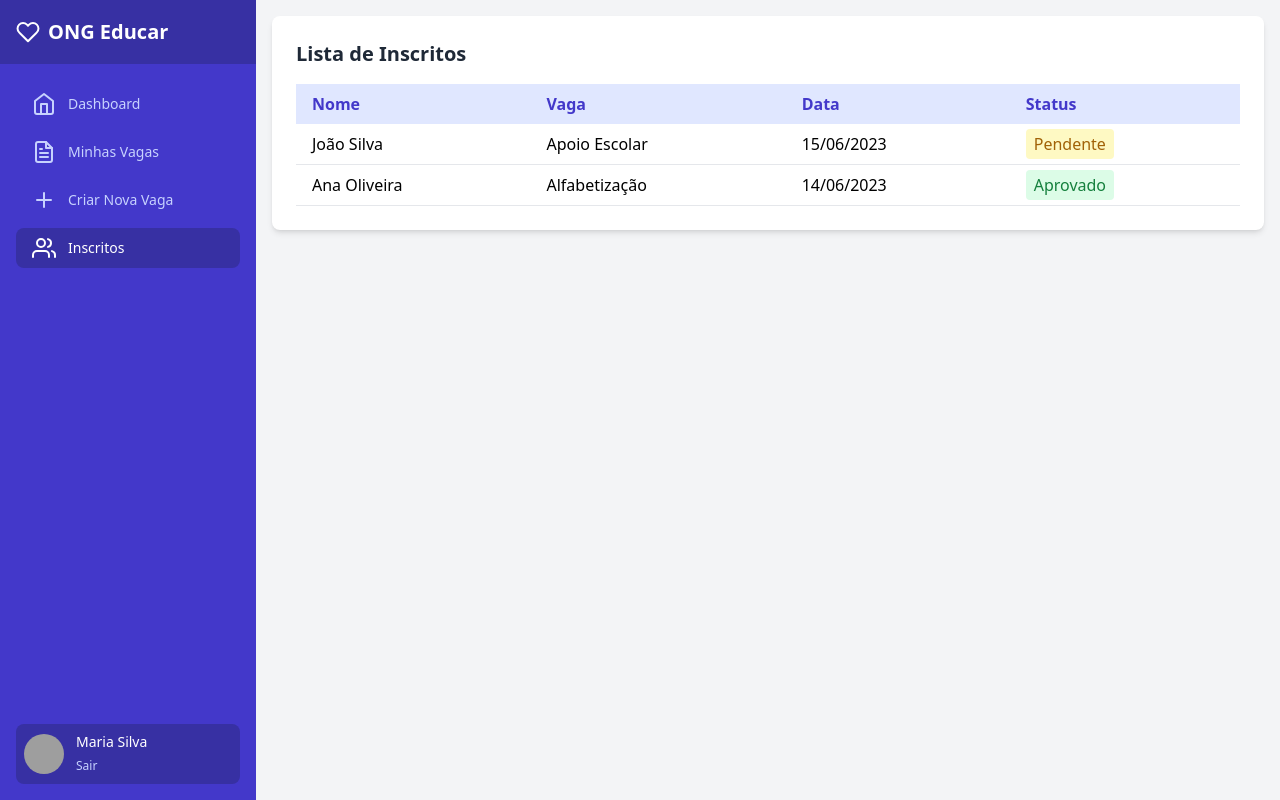
After one commit to leandromota70/voluntariado-conecta, a PHP site: page /inscritos.html in a window 1280 px wide. The commit adds this page. Run offline with PHP 8.4, Linux system fonts and the light colour scheme; some libraries are stand-ins or nearby versions; grey boxes are pictures that could not be loaded.

Commit message:
Alteração da navegações entre menus

```diff
--- /dev/null
+++ b/inscritos.html
@@ -0,0 +1,107 @@
+<!DOCTYPE html>
+<html lang="pt-BR">
+<head>
+  <meta charset="UTF-8">
+  <meta name="viewport" content="width=device-width, initial-scale=1.0">
+  <title>Inscritos | Voluntariado Conecta</title>
+  <script src="https://cdn.tailwindcss.com"></script>
+  <link href="https://unpkg.com/aos@2.3.1/dist/aos.css" rel="stylesheet">
+  <script src="https://unpkg.com/aos@2.3.1/dist/aos.js"></script>
+  <script src="https://cdn.jsdelivr.net/npm/feather-icons/dist/feather.min.js"></script>
+</head>
+<body class="font-sans antialiased bg-gray-100">
+<div class="flex h-screen">
+
+  <!-- Sidebar -->
+  <div class="hidden md:flex md:flex-shrink-0">
+    <div class="flex flex-col w-64 bg-indigo-700">
+      <div class="flex items-center h-16 px-4 bg-indigo-800">
+        <div class="flex items-center space-x-2">
+          <i data-feather="heart" class="text-white"></i>
+          <span class="text-xl font-bold text-white">ONG Educar</span>
+        </div>
+      </div>
+      <div class="flex flex-col flex-grow pt-5 pb-4 overflow-y-auto">
+        <div class="flex-1 px-4 space-y-2">
+          <nav class="flex-1 space-y-2">
+            <a href="dashboard.html" class="flex items-center px-4 py-2 text-sm font-medium text-indigo-200 hover:text-white hover:bg-indigo-600 rounded-lg">
+              <i data-feather="home" class="mr-3"></i> Dashboard
+            </a>
+            <a href="minhas-vagas.html" class="flex items-center px-4 py-2 text-sm font-medium text-indigo-200 hover:text-white hover:bg-indigo-600 rounded-lg">
+              <i data-feather="file-text" class="mr-3"></i> Minhas Vagas
+            </a>
+            <a href="criar-vaga.html" class="flex items-center px-4 py-2 text-sm font-medium text-indigo-200 hover:text-white hover:bg-indigo-600 rounded-lg">
+              <i data-feather="plus" class="mr-3"></i> Criar Nova Vaga
+            </a>
+            <a href="inscritos.html" class="flex items-center px-4 py-2 text-sm font-medium text-white bg-indigo-800 rounded-lg">
+              <i data-feather="users" class="mr-3"></i> Inscritos
+            </a>
+          </nav>
+        </div>
+        <div class="px-4 mt-auto">
+          <div class="flex items-center p-2 rounded-lg bg-indigo-800">
+            <div class="flex-shrink-0">
+              <img class="w-10 h-10 rounded-full" src="http://static.photos/people/200x200/1" alt="User profile">
+            </div>
+            <div class="ml-3">
+              <p class="text-sm font-medium text-white">Maria Silva</p>
+              <a href="#" class="text-xs font-medium text-indigo-200 hover:text-white">Sair</a>
+            </div>
+          </div>
+        </div>
+      </div>
+    </div>
+  </div>
+
+  <!-- Main Content -->
+  <div class="flex flex-col flex-1 overflow-hidden">
+    <!-- Mobile header -->
+    <div class="md:hidden bg-white shadow-sm">
+      <div class="flex items-center justify-between px-4 py-3">
+        <div class="flex items-center space-x-2">
+          <i data-feather="heart" class="text-indigo-600"></i>
+          <span class="text-lg font-bold text-indigo-600">ONG Educar</span>
+        </div>
+        <button><i data-feather="menu" class="text-gray-600"></i></button>
+      </div>
+    </div>
+
+    <!-- Content -->
+    <main class="flex-1 overflow-y-auto p-4">
+      <div class="max-w-5xl mx-auto bg-white rounded-lg shadow-md p-6">
+        <h1 class="text-xl font-bold text-gray-800 mb-4">Lista de Inscritos</h1>
+        <table class="min-w-full border-collapse">
+          <thead>
+            <tr class="bg-indigo-100 text-indigo-700">
+              <th class="px-4 py-2 text-left">Nome</th>
+              <th class="px-4 py-2 text-left">Vaga</th>
+              <th class="px-4 py-2 text-left">Data</th>
+              <th class="px-4 py-2 text-left">Status</th>
+            </tr>
+          </thead>
+          <tbody>
+            <tr class="border-b hover:bg-gray-50">
+              <td class="px-4 py-2">João Silva</td>
+              <td class="px-4 py-2">Apoio Escolar</td>
+              <td class="px-4 py-2">15/06/2023</td>
+              <td class="px-4 py-2"><span class="bg-yellow-100 text-yellow-700 px-2 py-1 rounded">Pendente</span></td>
+            </tr>
+            <tr class="border-b hover:bg-gray-50">
+              <td class="px-4 py-2">Ana Oliveira</td>
+              <td class="px-4 py-2">Alfabetização</td>
+              <td class="px-4 py-2">14/06/2023</td>
+              <td class="px-4 py-2"><span class="bg-green-100 text-green-700 px-2 py-1 rounded">Aprovado</span></td>
+            </tr>
+          </tbody>
+        </table>
+      </div>
+    </main>
+  </div>
+</div>
+
+<script>
+  AOS.init();
+  feather.replace();
+</script>
+</body>
+</html>
```
Also changed, not shown: criar-vaga.html (+4 -4 lines), criar-vaga.php (+4 -4 lines), dashboard-ong.php (+4 -5 lines), formulario-inscricao.html (+2 -19 lines), inscritos.php (added, +112 -0 lines), minhas-vagas.php (+4 -4 lines).
